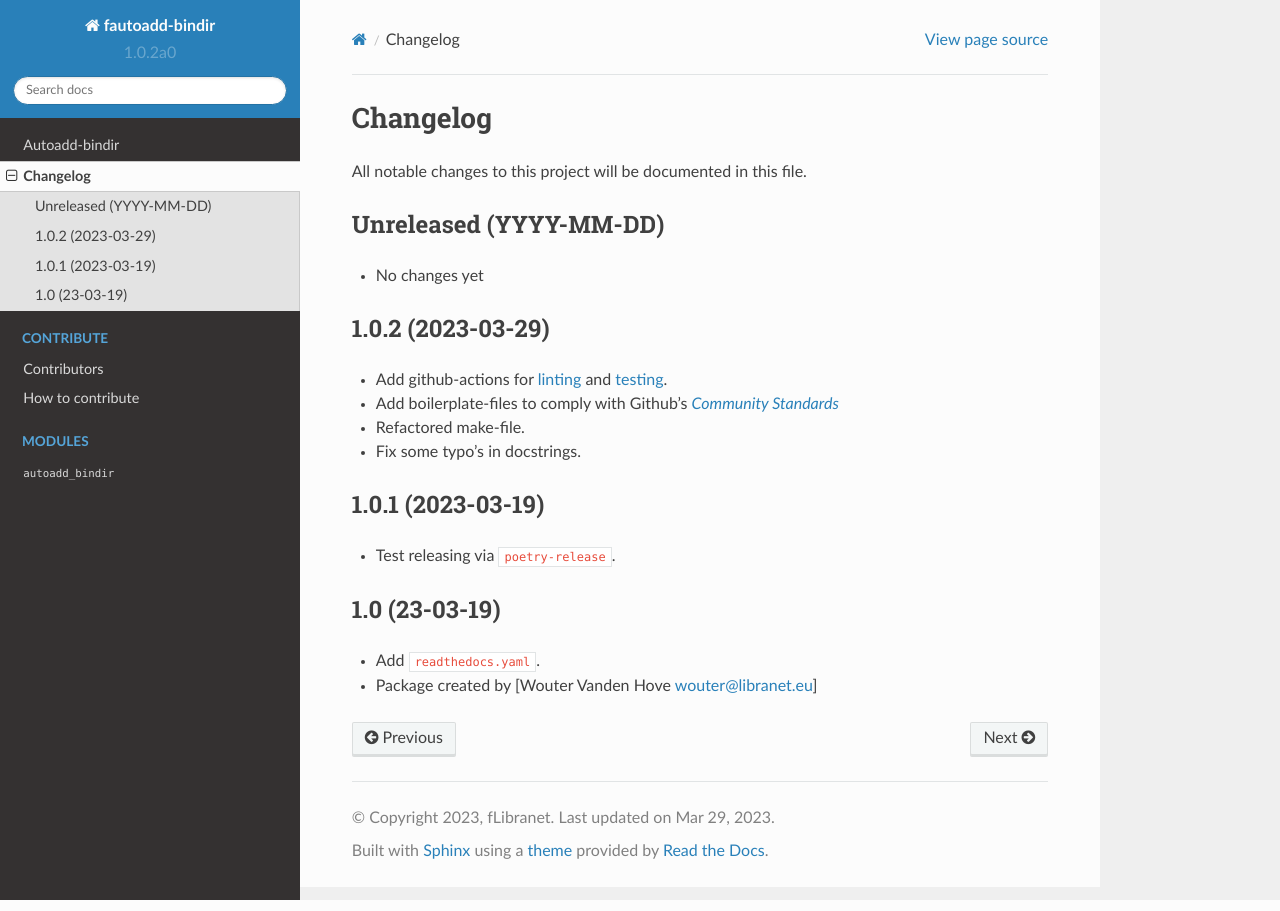
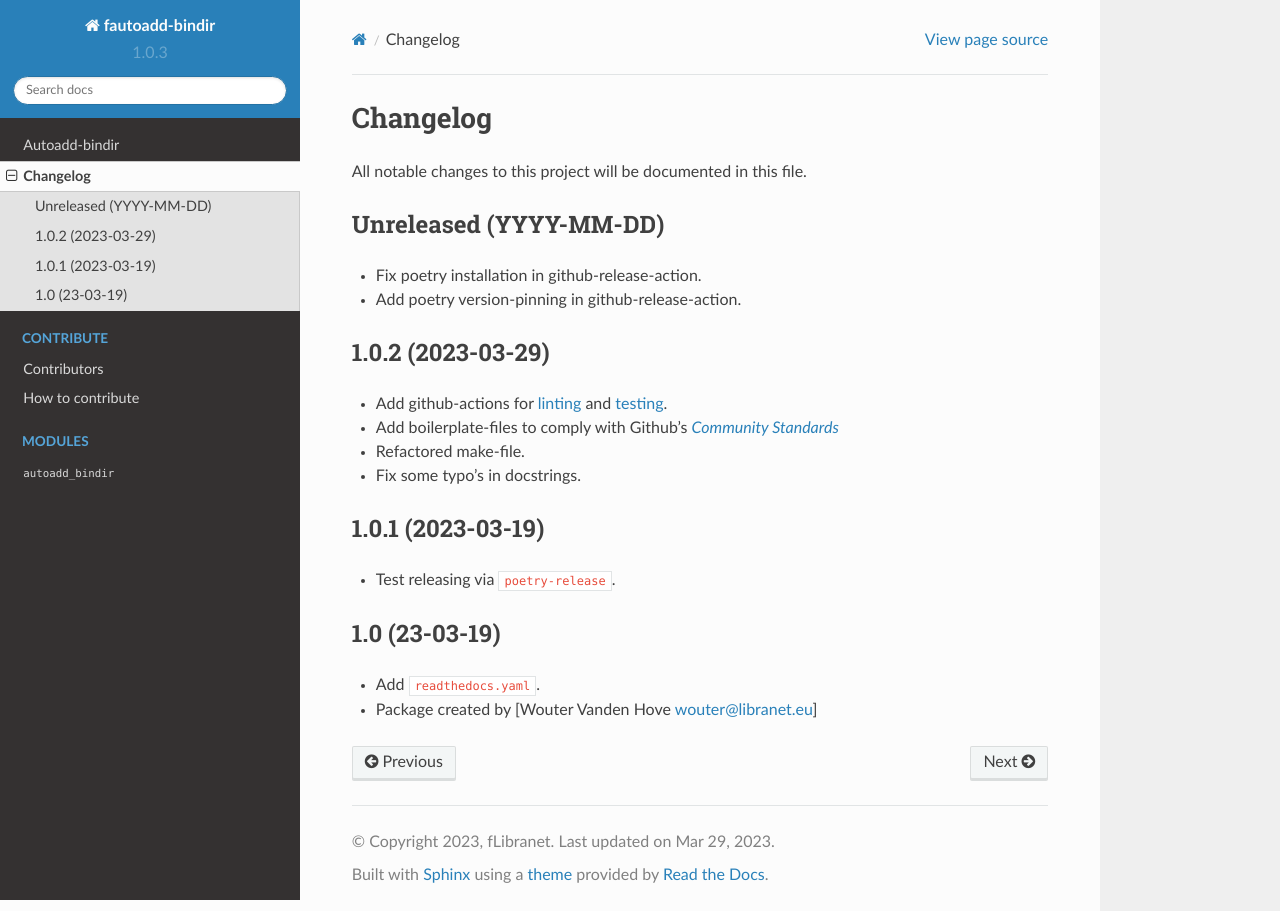
Before and after one commit to libranet/autoadd-bindir, a Sphinx documentation site: the page built from docs/changes.md, in a window 1280 px wide. Built offline with Sphinx 7.4.7 and the Read the Docs theme 2.0.0, drawn with Linux system fonts in a browser that asks for light colours; pages that are not in the unit, such as notebooks, are missing from menus.

Commit message:
pin poetry version

```diff
--- a/docs/changes.md
+++ b/docs/changes.md
@@ -5,7 +5,9 @@ All notable changes to this project will be documented in this file.
 
 ## Unreleased (YYYY-MM-DD)
 
-- No changes yet
+- Fix poetry installation in github-release-action.
+
+- Add poetry version-pinning in github-release-action.
 
 ## 1.0.2 (2023-03-29)
 
@@ -15,6 +17,7 @@ All notable changes to this project will be documented in this file.
 - Refactored make-file.
 
 - Fix some typo's in docstrings.
+
 
 ## 1.0.1 (2023-03-19)
 
--- a/src/autoadd_bindir/__init__.py
+++ b/src/autoadd_bindir/__init__.py
@@ -1,5 +1,5 @@
 """autoadd_bindir.__init__."""
-__version__ = "1.0.2a0"
+__version__ = "1.0.3"
 __copyright__ = "Copyright 2023 Libranet."
 __license__ = "MIT License"
 
```
Also changed, not shown: 1 other file.
